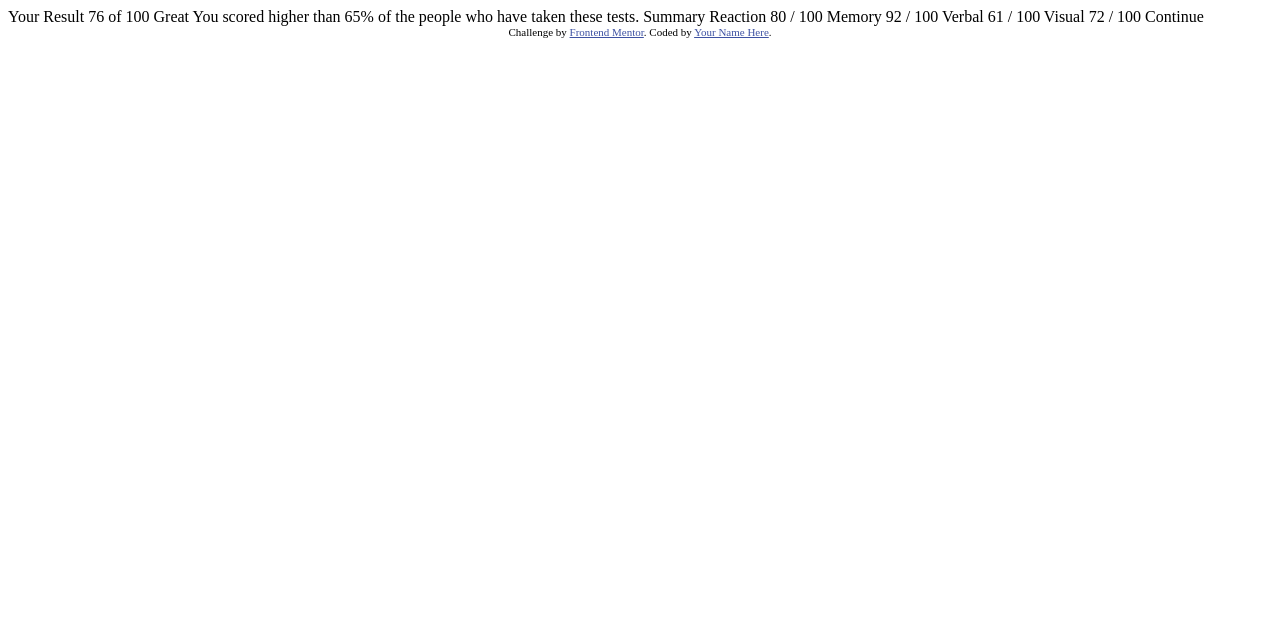
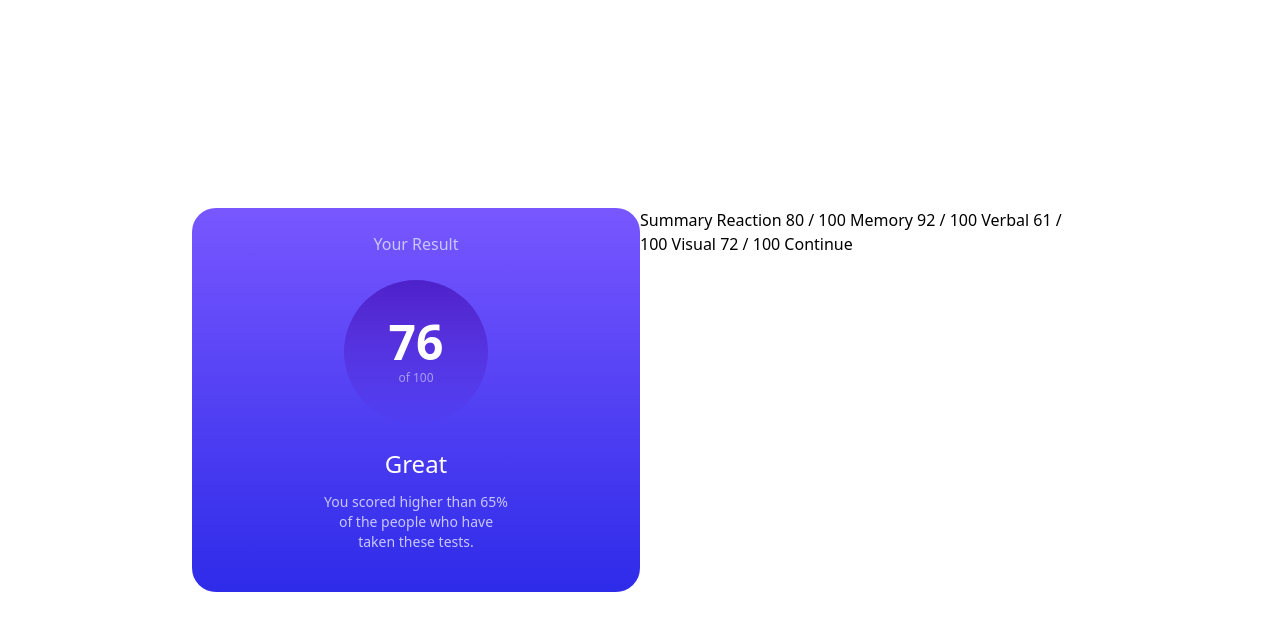
Before and after one commit to Antoneee/Results-Summary-Component, a plain HTML site: page index.html in a window 1280 px wide. Drawn offline with nearby package versions, Linux system fonts and the light colour scheme.

Commit message:
Finish first half of component

```diff
--- a/index.html
+++ b/index.html
@@ -1,47 +1,64 @@
 <!DOCTYPE html>
 <html lang="en">
   <head>
-  <meta charset="UTF-8">
-  <meta name="viewport" content="width=device-width, initial-scale=1.0"> <!-- displays site properly based on user's device -->
+    <meta charset="UTF-8" />
+    <meta name="viewport" content="width=device-width, initial-scale=1.0" />
+    <!-- displays site properly based on user's device -->
 
-  <link rel="icon" type="image/png" sizes="32x32" href="./assets/images/favicon-32x32.png">
+    <link
+      rel="icon"
+      type="image/png"
+      sizes="32x32"
+      href="./assets/images/favicon-32x32.png"
+    />
 
     <title>Frontend Mentor | Results summary component</title>
 
     <!-- Feel free to remove these styles or customise in your own stylesheet 👍 -->
     <style>
-    .attribution { font-size: 11px; text-align: center; }
-    .attribution a { color: hsl(228, 45%, 44%); }
+      .attribution {
+        font-size: 11px;
+        text-align: center;
+      }
+      .attribution a {
+        color: hsl(228, 45%, 44%);
+        color: #7857ff;
+        color: #2e2be9;
+        color: #4e21ca;
+        color: #2421ca00;
+        color: #c8c7ff;
+      }
     </style>
+    <script src="https://cdn.tailwindcss.com"></script>
   </head>
-<body>
+  <body class="flex items-center justify-center h-screen">
+    <div class="container w-[70%] flex h-96">
+      <div
+        class="bg-gradient-to-t from-[#2e2be9] to-[#7857ff] rounded-3xl flex flex-col items-center w-[50%] text-[#ffffff] p-6"
+      >
+        <h2 class="text-[#c8c7ff] font-medium mb-6">Your Result</h2>
+        <div
+          class="w-36 h-36 rounded-full flex flex-col items-center justify-center bg-gradient-to-t from-[#2421ca00] to-[#4e21ca] mb-6"
+        >
+          <span class="text-5xl font-bold mb-1">76</span>
+          <span class="text-[#c8c7ff]/70 text-xs">of 100</span>
+        </div>
+        <h3 class="text-2xl font-medium mb-3">Great</h3>
+        <p class="text-center text-[#c8c7ff] text-sm w-48">
+          You scored higher than 65% of the people who have taken these tests.
+        </p>
+      </div>
+      <div class="w-[50%]">
+        Summary Reaction 80 / 100 Memory 92 / 100 Verbal 61 / 100 Visual 72 /
+        100 Continue
+      </div>
+    </div>
 
-  Your Result
-  76
-  of 100
-
-  Great
-  You scored higher than 65% of the people who have taken these tests.
-
-  Summary
-
-  Reaction
-  80 / 100
-
-  Memory
-  92 / 100
-
-  Verbal
-  61 / 100
-
-  Visual
-  72 / 100
-
-  Continue
-
-  <div class="attribution">
-    Challenge by <a href="https://www.frontendmentor.io?ref=challenge" target="_blank">Frontend Mentor</a>.
-    Coded by <a href="#">Your Name Here</a>.
-  </div>
+    <!-- <div class="attribution">
+      Challenge by
+      <a href="https://www.frontendmentor.io?ref=challenge" target="_blank"
+        >Frontend Mentor</a
+      >. Coded by <a href="#">Your Name Here</a>.
+    </div> -->
   </body>
 </html>
```
Lines whose indentation alone changed are shown as unchanged.
